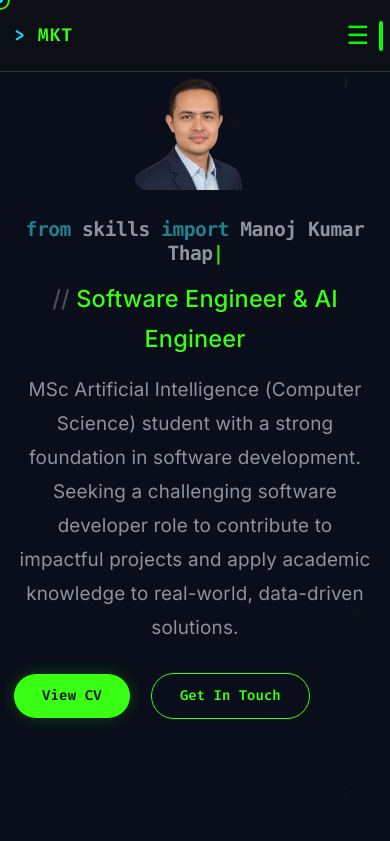
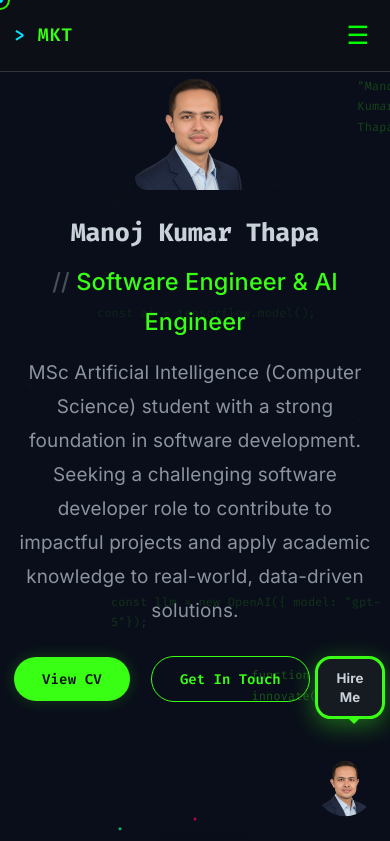
Before and after one commit to iammanoj807/profile, a React (Vite) app: page / in a window 390 px wide. Shown: the top 841 px of the page. Built offline with nearby package versions, Linux system fonts and the light colour scheme; some icons are missing.

Commit message:
Update projects, improve mobile UI, fix styling and colors

```diff
--- a/src/App.jsx
+++ b/src/App.jsx
@@ -1,5 +1,4 @@
-import React, { useState } from 'react';
-import SplashScreen from './components/SplashScreen';
+import React from 'react';
 import BackgroundCodeRain from './components/BackgroundCodeRain';
 import MouseTrail from './components/MouseTrail';
 import Navigation from './components/Navigation';
@@ -13,16 +12,6 @@ import ProjectsSection from './components/ProjectsSection';
 import Footer from './components/Footer';
 
 const App = () => {
-    const [showSplash, setShowSplash] = useState(true);
-
-    const handleSplashComplete = () => {
-        setShowSplash(false);
-    };
-
-    if (showSplash) {
-        return <SplashScreen onComplete={handleSplashComplete} />;
-    }
-
     return (
         <div>
             <BackgroundCodeRain />
--- a/src/components/EducationSection.jsx
+++ b/src/components/EducationSection.jsx
@@ -36,7 +36,7 @@ const EducationSection = () => {
                             )}
                         </h3>
                         <div className="stack-subtitle">{edu.subtitle}</div>
-                        <div className="stack-duration">{edu.duration}</div>
+                        <div className="stack-duration" style={{ color: '#c9d1d9' }}>{edu.duration}</div>
                         <ul className="stack-description">
                             {edu.descriptions.map((desc, i) => (
                                 <li key={i}>{desc}</li>
--- a/src/components/ExperienceSection.jsx
+++ b/src/components/ExperienceSection.jsx
@@ -39,7 +39,7 @@ const ExperienceSection = () => {
                                 )}
                                 {exp.company}
                             </div>
-                            <div className="duration">{exp.duration} • {exp.location}</div>
+                            <div className="duration" style={{ color: '#c9d1d9' }}>{exp.duration} • {exp.location}</div>
                             <p className="description">{exp.description}</p>
                             {exp.skills && (
                                 <div className="command-tags" style={{ marginTop: '1rem' }}>
--- a/src/components/HeroSection.jsx
+++ b/src/components/HeroSection.jsx
@@ -2,7 +2,6 @@ import React from 'react';
 import { motion } from 'framer-motion';
 import { portfolioData } from '../data/portfolioData';
 import FloatingCodeSnippets from './FloatingCodeSnippets';
-import ImportAnimation from './ImportAnimation';
 import DeveloperCharacter from './DeveloperCharacter';
 import profileImg from '../assets/profile.png';
 
@@ -31,7 +30,7 @@ const HeroSection = () => {
                         animate={{ opacity: 1, x: 0 }}
                         transition={{ duration: 0.8, delay: 0.2 }}
                     >
-                        <ImportAnimation text={portfolioData.name} />
+                        {portfolioData.name}
                     </motion.h1>
                     <motion.div
                         className="title"
--- a/src/components/Navigation.jsx
+++ b/src/components/Navigation.jsx
@@ -52,12 +52,12 @@ const Navigation = () => {
                 <div className="nav-container">
                     <div className="nav-logo">MKT</div>
                     <ul className="nav-links">
-                        <li><a onClick={() => scrollToSection('home')} className={activeSection === 'home' ? 'active' : ''}>{'{ home }'}</a></li>
-                        <li><a onClick={() => scrollToSection('skills')} className={activeSection === 'skills' ? 'active' : ''}>{'{ skills }'}</a></li>
-                        <li><a onClick={() => scrollToSection('experience')} className={activeSection === 'experience' ? 'active' : ''}>{'{ experience }'}</a></li>
-                        <li><a onClick={() => scrollToSection('education')} className={activeSection === 'education' ? 'active' : ''}>{'{ education }'}</a></li>
-                        <li><a onClick={() => scrollToSection('projects')} className={activeSection === 'projects' ? 'active' : ''}>{'{ projects }'}</a></li>
-                        <li><a onClick={() => scrollToSection('contact')} className={activeSection === 'contact' ? 'active' : ''}>{'{ contact }'}</a></li>
+                        <li><a onClick={() => scrollToSection('home')} className={activeSection === 'home' ? 'active' : ''}>Home</a></li>
+                        <li><a onClick={() => scrollToSection('skills')} className={activeSection === 'skills' ? 'active' : ''}>Skills</a></li>
+                        <li><a onClick={() => scrollToSection('experience')} className={activeSection === 'experience' ? 'active' : ''}>Experience</a></li>
+                        <li><a onClick={() => scrollToSection('education')} className={activeSection === 'education' ? 'active' : ''}>Education</a></li>
+                        <li><a onClick={() => scrollToSection('projects')} className={activeSection === 'projects' ? 'active' : ''}>Projects</a></li>
+                        <li><a onClick={() => scrollToSection('contact')} className={activeSection === 'contact' ? 'active' : ''}>Contact</a></li>
                     </ul>
 
                     <button className="mobile-menu-toggle" onClick={toggleMobileMenu} aria-label="Menu">
--- a/src/components/ProjectsSection.jsx
+++ b/src/components/ProjectsSection.jsx
@@ -38,7 +38,7 @@ const ProjectsSection = () => {
                                     <div className="output-line highlight">Accuracy: {project.accuracy}</div>
                                 )}
                                 {project.date && (
-                                    <div className="output-line">Timeline: {project.date}</div>
+                                    <div className="output-line" style={{ color: '#c9d1d9' }}>Timeline: {project.date}</div>
                                 )}
                                 {project.status === 'In Progress' ? (
                                     <div className="output-line" style={{ color: '#ffbe0b' }}>Status: ⏳ {project.status}</div>
--- a/src/data/portfolioData.js
+++ b/src/data/portfolioData.js
@@ -2,12 +2,12 @@ export const portfolioData = {
     name: "Manoj Kumar Thapa",
     title: "Software Engineer & AI Engineer",
     description: "MSc Artificial Intelligence (Computer Science) student with a strong foundation in software development. Seeking a challenging software developer role to contribute to impactful projects and apply academic knowledge to real-world, data-driven solutions.",
-    resume_link: "https://drive.google.com/file/d/1Qsc1ImHcuJYK-zkoO-c7g1x_f1oxHhVh/view?usp=sharing",
+    resume_link: "https://drive.google.com/file/d/1pN7YiclFrzZHM103MgIlxmlDGNieQ8Pk/view?usp=sharing",
     leetcode: "https://leetcode.com/u/manojthapa/",
     blog_link: "https://hamropedia.com",
     address: "Birmingham, UK",
     phone: "+447438029689",
-    phoneDisplay: "+44 7438 029689",
+    phoneDisplay: "+44 7438029689",
     phoneLink: "tel:+447438029689",
 
     social_links: [
@@ -78,7 +78,7 @@ export const portfolioData = {
             title: "Mentor",
             company: "Aston University",
             company_logo: "https://www.aston.ac.uk/themes/custom/aston_university/logo.svg",
-            duration: "Aug 2025 - Present (3 months)",
+            duration: "August 2025 - Present",
             location: "Birmingham, England, United Kingdom · On-site",
             description: "Guiding new MSc AI students in their academic transition, supporting coursework, projects, and skill development.",
             skills: ["Leadership", "Communication", "Teaching", "Mentoring"]
@@ -105,7 +105,7 @@ export const portfolioData = {
         {
             title: "Aston University, Birmingham",
             subtitle: "MSc Artificial Intelligence",
-            duration: "Jan 2025 - Jan 2026 (Expected)",
+            duration: "January 2025 - January 2026 (Expected)",
             expected_distinction: true,
             descriptions: [
                 "Specializing in advanced AI, including Deep Learning, Natural Language Processing (NLP), and Computer Vision.",
@@ -115,7 +115,7 @@ export const portfolioData = {
         {
             title: "Dr. Ambedkar Institute of Technology, Bangalore",
             subtitle: "Bachelor of Engineering in Computer Science and Engineering",
-            duration: "2017 - 2021",
+            duration: "August 2017 – September 2021",
             cgpa: "9.45/10",
             descriptions: [
                 "Built a strong foundation in Data Structures, Algorithms, DBMS, Operating Systems, and Computer Architecture.",
@@ -190,41 +190,31 @@ export const portfolioData = {
 
     projects: [
         {
-            title: "Fruit Detection and Ripeness Assessment based on Transfer Learning for Agricultural Automation",
-            description: "Real-time fruit classification and ripeness assessment using transfer learning. Final Year MSc project - currently in progress.",
-            tags: ["Python", "Transfer Learning", "Computer Vision", "OpenCV", "Agriculture"],
-            github: "https://github.com/iammanoj807",
-            date: "Sep 2025 - Present",
-            status: "In Progress",
-            note: "Final Year MSc Project"
-        },
-        {
-            title: "Sentiment Classification with DistilBERT",
-            description: "Fine-tuned DistilBERT for sentiment classification on IMDb dataset. Achieved 86.68% accuracy with efficient model size and runtime.",
-            tags: ["Python", "Transformers", "PyTorch", "HuggingFace", "NLP"],
-            github: "https://github.com/iammanoj807/Sentiment-Classification-with-DistilBERT",
-            date: "Jun 2025 - Jul 2025",
-            accuracy: "86.68%",
+            title: "Planck AI",
+            description: "Created agentic AI system with multi-step reasoning combining GPT-4o with real-time web search and document analysis capabilities.",
+            tags: ["Python", "FastAPI", "React", "LangGraph", "GPT-4o"],
+            link: "https://huggingface.co/spaces/manojthapaa/planck-ai",
+            linkText: "open:demo",
+            date: "October 2025 - November 2025",
             status: "Deployed"
         },
         {
-            title: "Face Mask Detection",
-            description: "Real-time face mask detection system using MobileNetV2 architecture. Computationally efficient with 98% accuracy.",
-            tags: ["Python", "TensorFlow", "Keras", "MobileNetV2", "OpenCV"],
-            github: "https://github.com/Manoj-Thapa/Face-Mask-Detection",
-            date: "Apr 2021 - Jul 2021",
-            accuracy: "98%",
+            title: "Online Bookstore",
+            description: "Developed full-stack e-commerce application with JWT authentication, shopping cart, order tracking, and responsive React frontend with dark mode.",
+            tags: ["Java", "Spring Boot", "React", "PostgreSQL"],
+            link: "https://bookstore-g9ob.onrender.com/",
+            linkText: "open:demo",
+            date: "August 2025 - September 2025",
             status: "Deployed"
         },
         {
-            title: "Indian Currency Recognition for Visually Impaired using Deep Learning Technique",
-            description: "Currency recognition system using CNN achieving 96% accuracy. Published research paper on this innovative accessibility project.",
-            tags: ["Python", "TensorFlow", "CNN", "Research", "Accessibility"],
-            link: "https://www.researchgate.net/publication/390832714_Indian_Currency_Recognition_for_Visually_Impaired_using_Deep_Learning_Technique",
-            linkText: "open:repository",
-            date: "Jan 2021 - Jul 2021",
-            accuracy: "96%",
+            title: "CogniGraph",
+            description: "Built AI-powered knowledge graph explorer that transforms PDFs into interactive visualizations with entity extraction and RAG-based document chat.",
+            tags: ["Python", "FastAPI", "React", "ChromaDB", "RAG"],
+            link: "https://huggingface.co/spaces/manojthapaa/CogniGraph",
+            linkText: "open:demo",
+            date: "June 2025 - July 2025",
             status: "Deployed"
-        },
+        }
     ]
 };
--- a/src/index.css
+++ b/src/index.css
@@ -847,7 +847,7 @@ pre,
   width: 100%;
   background: rgba(13, 17, 23, 0.98);
   backdrop-filter: blur(10px);
-  padding: 0.8rem 2rem;
+  padding: 1rem 2rem;
   z-index: 1000;
   border-bottom: 1px solid var(--border-color);
   font-family: 'Fira Code', monospace;
@@ -889,8 +889,9 @@ pre,
 
 .nav-links {
   display: flex;
-  gap: 3rem;
+  gap: 2rem;
   list-style: none;
+  margin-left: auto;
 }
 
 @media (max-width: 768px) {
@@ -969,23 +970,9 @@ pre,
   position: relative;
 }
 
-/* Green accent bar on mobile */
+/* Green accent bar on mobile - Removed */
 .mobile-menu-toggle::after {
-  content: '';
-  position: absolute;
-  right: -1rem;
-  top: 50%;
-  transform: translateY(-50%);
-  width: 4px;
-  height: 30px;
-  background: #00FF00;
-  border-radius: 2px;
-}
-
-@media (max-width: 768px) {
-  .mobile-menu-toggle::after {
-    right: -0.5rem;
-  }
+  display: none;
 }
 
 .mobile-menu-toggle:hover {
@@ -1332,7 +1319,7 @@ body::after {
 
 .widget-bubble {
   position: absolute;
-  bottom: 145px;
+  bottom: 110px;
   right: -10px;
   background: var(--bg-card);
   border: 3px solid var(--accent-green);
@@ -2160,7 +2147,7 @@ body::after {
 
 .console-title {
   margin-left: 1rem;
-  color: var(--text-dim);
+  color: #c9d1d9;
   font-size: 0.9rem;
 }
 
@@ -2178,7 +2165,65 @@ body::after {
 
 @media (max-width: 768px) {
   .console-line {
-    gap: 0.8rem;
+    gap: 0.3rem;
+    flex-direction: column;
+    align-items: flex-start;
+    margin-bottom: 1rem;
+  }
+
+  .console-body {
+    padding: 1.2rem 0.8rem;
+    overflow-x: hidden;
+    word-break: break-word;
+    font-size: 0.85rem;
+  }
+
+  .console-line .value,
+  .console-line .key {
+    word-break: break-all;
+    font-size: 0.85rem;
+  }
+
+  .console-line .key {
+    font-weight: 600;
+  }
+
+  .debug-console {
+    margin: 1rem auto;
+    border-radius: 8px;
+  }
+
+  .console-header {
+    padding: 0.6rem 0.8rem;
+  }
+
+  .console-dot {
+    width: 10px;
+    height: 10px;
+  }
+
+  .console-title {
+    font-size: 0.8rem;
+  }
+
+  .footer {
+    padding: 2rem 1rem;
+  }
+
+  .section-title {
+    font-size: 1.5rem;
+    margin-bottom: 1.5rem;
+  }
+
+  .social-links {
+    gap: 1rem;
+    margin-top: 2rem !important;
+  }
+
+  .social-link {
+    width: 40px;
+    height: 40px;
+    font-size: 1.2rem;
   }
 }
 
```
